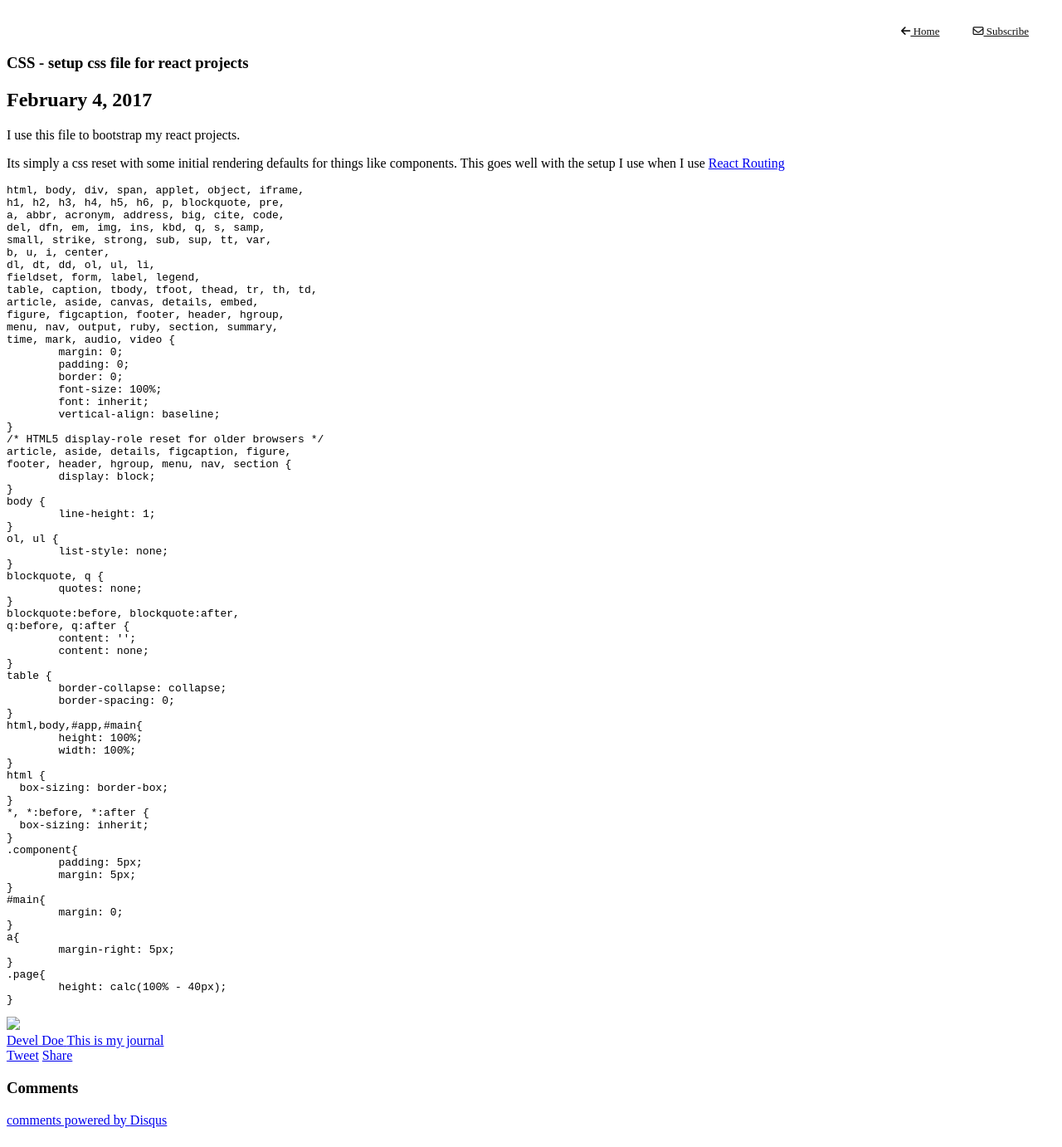
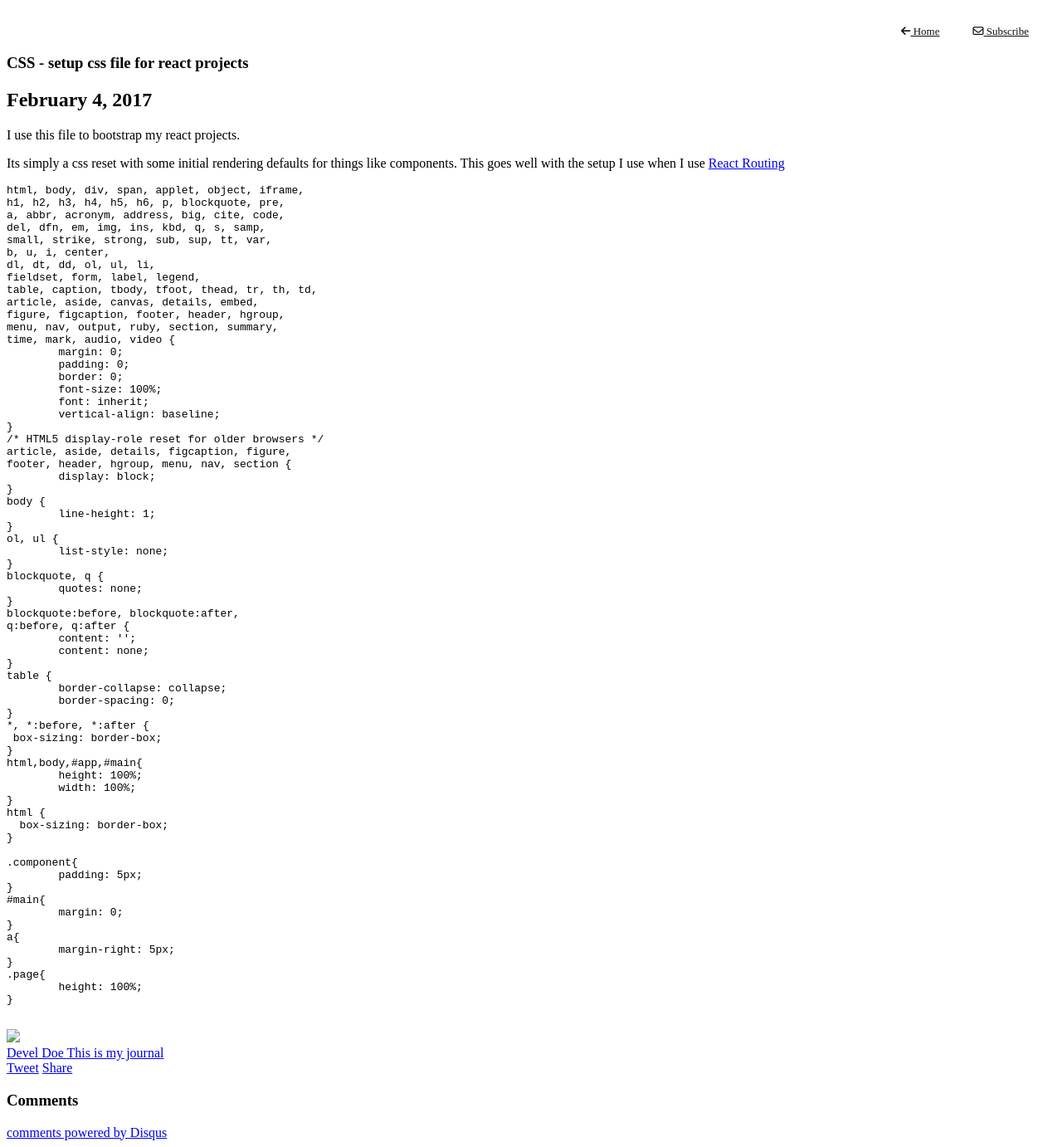
Before and after one commit to develdoe/develdoe.github.io, a Jekyll site: the page built from _posts/2017-02-04-react-setup-css-file.md, in a window 1280 px wide. Shown: the whole page at 83% size. Built offline with Jekyll 4.4.1, drawn with Linux system fonts in a browser that asks for light colours; nearby versions of some CDN libraries; comment, search, counter and statistics services are not loaded.

Commit message:
Updated 2017-02-04-react-setup-css-file.md

````diff
--- a/_posts/2017-02-04-react-setup-css-file.md
+++ b/_posts/2017-02-04-react-setup-css-file.md
@@ -53,6 +53,9 @@ table {
 	border-collapse: collapse;
 	border-spacing: 0;
 }
+*, *:before, *:after {
+ box-sizing: border-box;
+}
 html,body,#app,#main{
 	height: 100%;
 	width: 100%;
@@ -60,12 +63,9 @@ html,body,#app,#main{
 html {
   box-sizing: border-box;
 }
-*, *:before, *:after {
-  box-sizing: inherit;
-}
+
 .component{
 	padding: 5px;
-	margin: 5px;
 }
 #main{
 	margin: 0;
@@ -74,6 +74,7 @@ a{
 	margin-right: 5px;
 }
 .page{
-	height: calc(100% - 40px);
+	height: 100%;
 }
+
 ```
````
